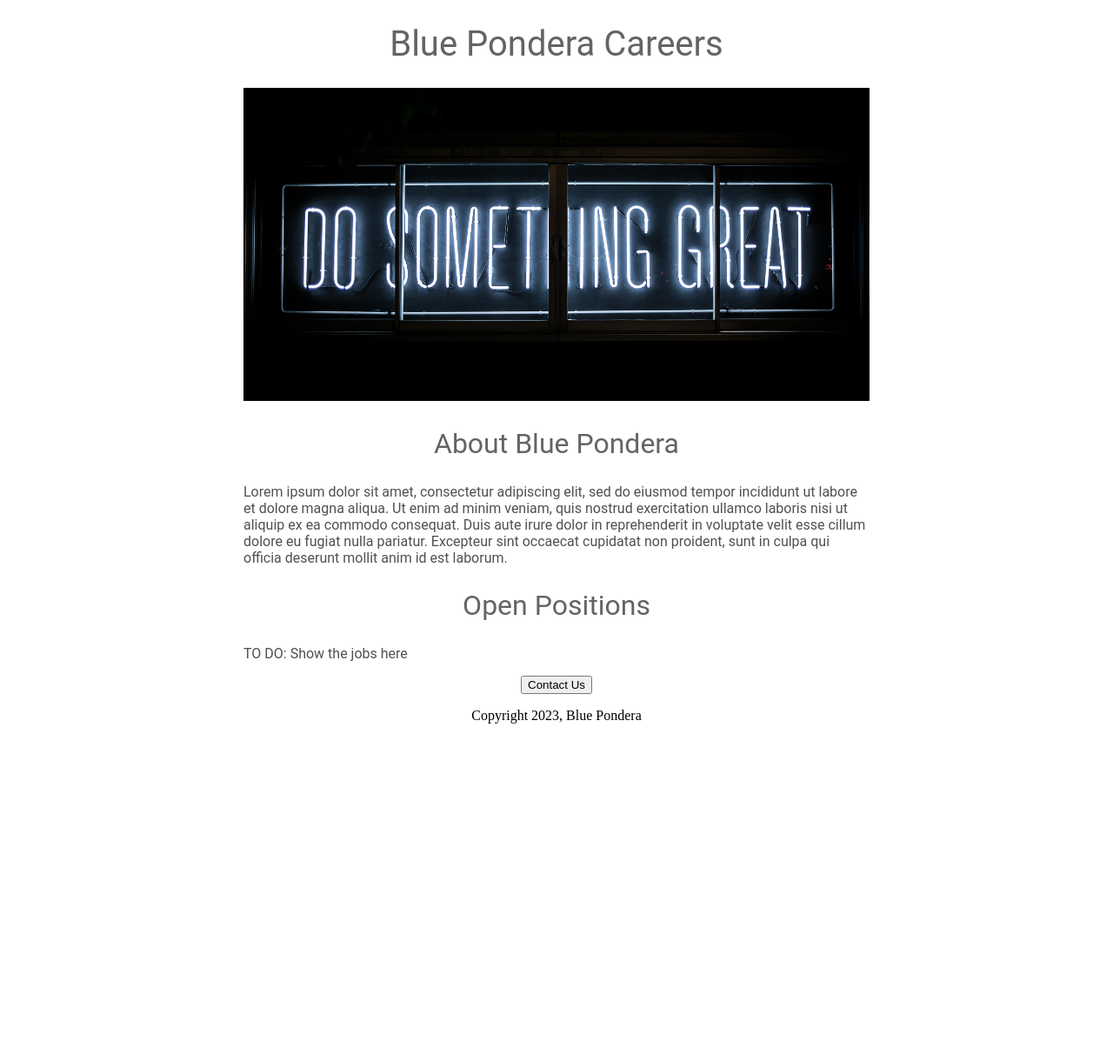
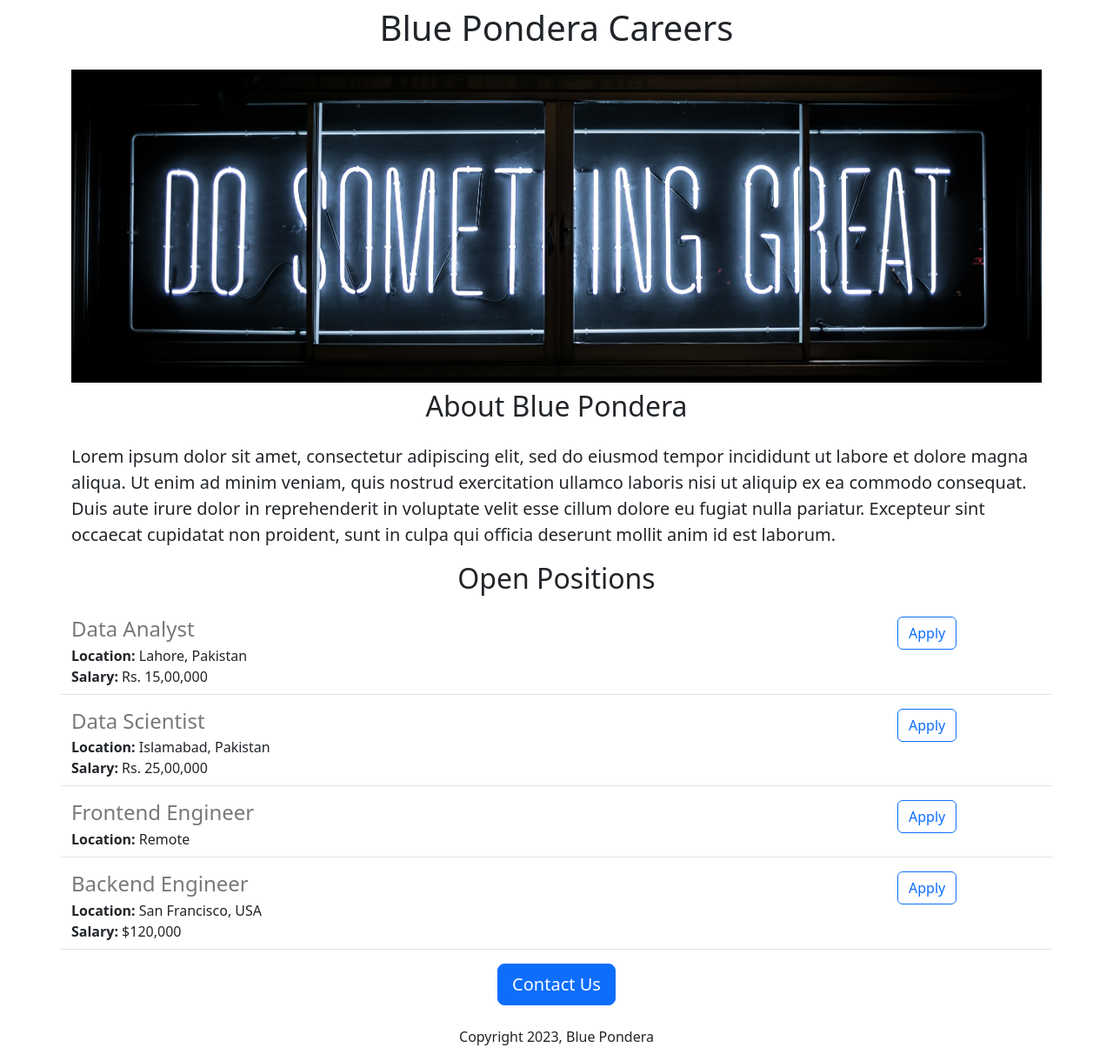
Before and after one commit to Muhammad-Umar1995/bluepondera-careers-website, a Flask app: page / in a window 1280 px wide. Shown: the whole page at 87% size. Before the commit the page ends 832 px from the top, so only its background shows below. Run offline with Flask 2, Linux system fonts and the light colour scheme.

Commit message:
Added dynamic data and API route

```diff
--- a/app.py
+++ b/app.py
@@ -1,10 +1,42 @@
-from flask import Flask, render_template
+from flask import Flask, render_template, jsonify
 
 app = Flask(__name__)
 
+JOBS = [
+  {
+    'id': 1,
+    'title': 'Data Analyst',
+    'location': 'Lahore, Pakistan',
+    'salary': 'Rs. 15,00,000'
+  },
+  {
+    'id': 2,
+    'title': 'Data Scientist',
+    'location': 'Islamabad, Pakistan',
+    'salary': 'Rs. 25,00,000'
+  },
+  {
+    'id': 3,
+    'title': 'Frontend Engineer',
+    'location': 'Remote',
+  },
+  {
+    'id': 4,
+    'title': 'Backend Engineer',
+    'location': 'San Francisco, USA',
+    'salary': '$120,000'
+  }
+]
+
 @app.route("/")
 def hello_bluepondera():
-  return render_template('home.html')
+  return render_template('home.html',
+                         jobs=JOBS)
+
+
+@app.route("/api/jobs")
+def list_jobs():
+  return jsonify(JOBS)
 
 if __name__ == "__main__":
   app.run(host="0.0.0.0",debug=True)
--- a/templates/home.html
+++ b/templates/home.html
@@ -2,53 +2,30 @@
 <html>
   <head>
     <title>Blue Pondera Careers</title>
+    <meta charset="utf-8">
+    <meta name="viewport" content="width=device-width, initial-scale=1, maximum-scale=1, user-scalable=no">
+    <link href="https://cdn.jsdelivr.net/npm/bootstrap@5.2.3/dist/css/bootstrap.min.css" rel="stylesheet" integrity="sha384-rbsA2VBKQhggwzxH7pPCaAqO46MgnOM80zW1RWuH61DGLwZJEdK2Kadq2F9CUG65" crossorigin="anonymous">
     <style>
-      h1 {
-        font-size: 40px;
-        font-family: Roboto;
-        font-weight: normal;
-        color: rgb(100,100,100);
-        text-align: center;
+      #banner {
+        height: 360px;
+        width: 100%;
+        object-fit: cover;
       }
-
-
-    #banner {
-      width: 100%;
-      height: 360px;
-      object-fit: cover;
-    }
-
-    h2 {
-      font-family: Roboto;
-      font-size: 32px;
-      color: rgb(100,100,100);
-      text-align: center;
-      font-weight: normal;
-    }
-
-    .bodytext {
-      font-family: Roboto;
-      color: rgb(80, 80, 80);
-
-    }
-
-    #container {
-      max-width: 720px;
-      margin: 0 auto;
-    }
     </style>
   </head>
   <body>
-    <div id="container">
-      <h1>Blue Pondera Careers</h1>
-      <img id="banner" src='https://bluepondera-careers-website.muhammad-umar25.repl.co/static/banner.jpg'>
-      <h2>About Blue Pondera</h2>
-      <p class="bodytext">Lorem ipsum dolor sit amet, consectetur adipiscing elit, sed do eiusmod tempor incididunt ut labore et dolore magna aliqua. Ut enim ad minim veniam, quis nostrud exercitation ullamco laboris nisi ut aliquip ex ea commodo consequat. Duis aute irure dolor in reprehenderit in voluptate velit esse cillum dolore eu fugiat nulla pariatur. Excepteur sint occaecat cupidatat non proident, sunt in culpa qui officia deserunt mollit anim id est laborum.</p>
-      <h2>Open Positions</h2>
-      <p class="bodytext">TO DO: Show the jobs here</p>
-      <div style="text-align:center;">
-      <button>Contact Us</button>
-      <p>Copyright 2023, Blue Pondera</p>
+    <div class="container">
+      <h1 class="text-center mt-2 mb-4">Blue Pondera Careers</h1>
+      <img class="img-fluid" id="banner" src='https://bluepondera-careers-website.muhammad-umar25.repl.co/static/banner.jpg'>
+      <h2 class="text-center mt-2 mb-4">About Blue Pondera</h2>
+      <p class="lead">Lorem ipsum dolor sit amet, consectetur adipiscing elit, sed do eiusmod tempor incididunt ut labore et dolore magna aliqua. Ut enim ad minim veniam, quis nostrud exercitation ullamco laboris nisi ut aliquip ex ea commodo consequat. Duis aute irure dolor in reprehenderit in voluptate velit esse cillum dolore eu fugiat nulla pariatur. Excepteur sint occaecat cupidatat non proident, sunt in culpa qui officia deserunt mollit anim id est laborum.</p>
+      <h2 class="text-center mt-2 mb-4">Open Positions</h2>
+        {% for job in jobs %}
+         {%include 'jobitem.html'%}
+        {% endfor %}
+      <div class="text-center">
+      <button class="btn btn-primary btn-lg">Contact Us</button>
+      <p class="mt-4">Copyright 2023, Blue Pondera</p>
       </div>
     </div>
   </body>
--- /dev/null
+++ b/templates/jobitem.html
@@ -0,0 +1,14 @@
+<div class="border-bottom row" style= "margin-bottom:16px; padding-bottom:8px;">
+  <div class="col-10">
+    <h4 style="color:rgb(120, 120, 120); margin-bottom:4px;">{{job['title']}}
+    </h4>
+    <div><b>Location:</b> {{job['location']}}               </div>
+      {% if 'salary' in job %}
+    <div>
+        <b>Salary:</b> {{job['salary']}}                    </div>
+      {% endif %}
+  </div>
+  <div class="col-2">
+  <button type="button" class="btn btn-outline-primary">Apply</button>
+  </div>
+</div>
```
